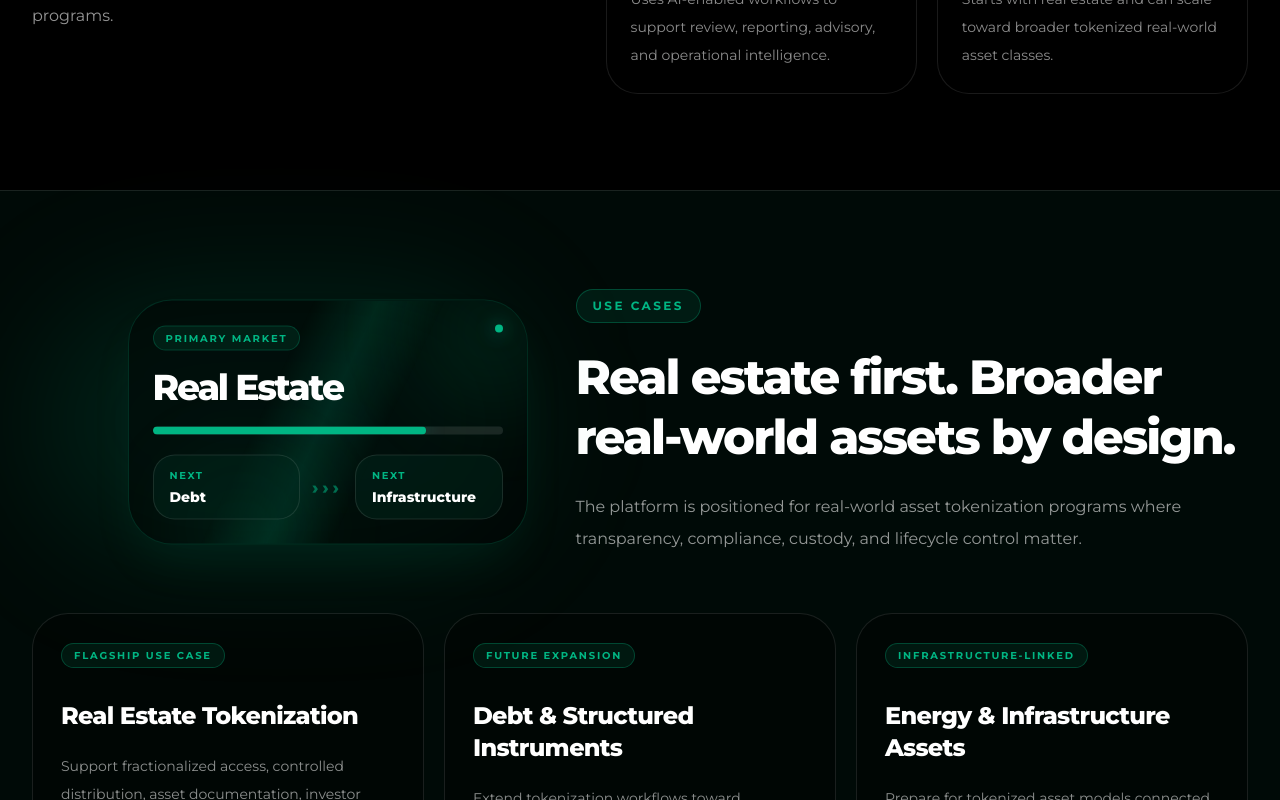
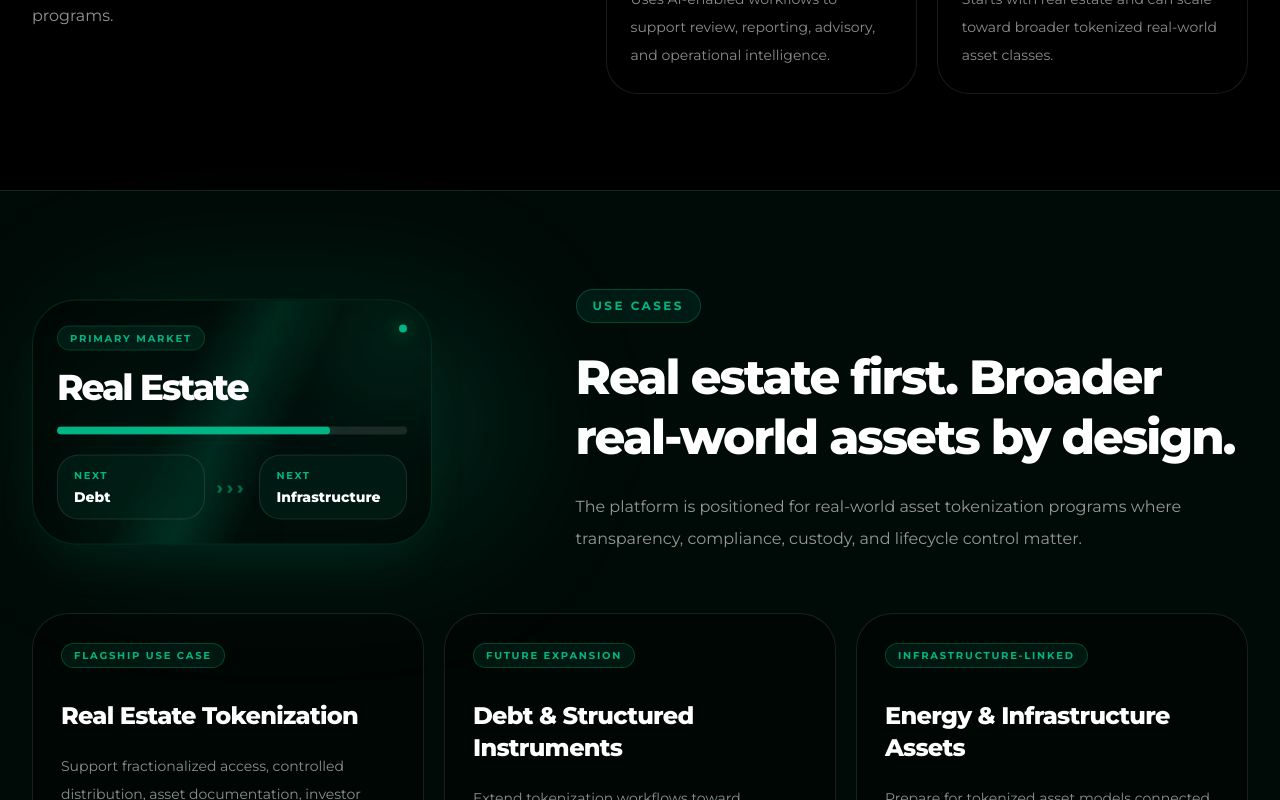
Before and after one commit to selmanpak/firstdata-website, a React (Vite) app: page /#/ in a window 1280 px wide. Shown: the part 3423-4223 px from the top of the page. Built offline with nearby package versions, Linux system fonts and the light colour scheme.

Commit message:
Align homepage use case visual to left

```diff
--- a/src/index.css
+++ b/src/index.css
@@ -63,6 +63,11 @@ div[class*="h-[245px]"][class*="w-[400px]"] > .relative.z-10::before {
   main > section:nth-of-type(6) > div > div.grid:first-child > div:nth-child(2) {
     order: 1;
   }
+
+  main > section:nth-of-type(6) div[class*="h-[245px]"][class*="w-[400px]"] {
+    left: 0;
+    right: auto;
+  }
 }
 
 ::-webkit-scrollbar {
```
